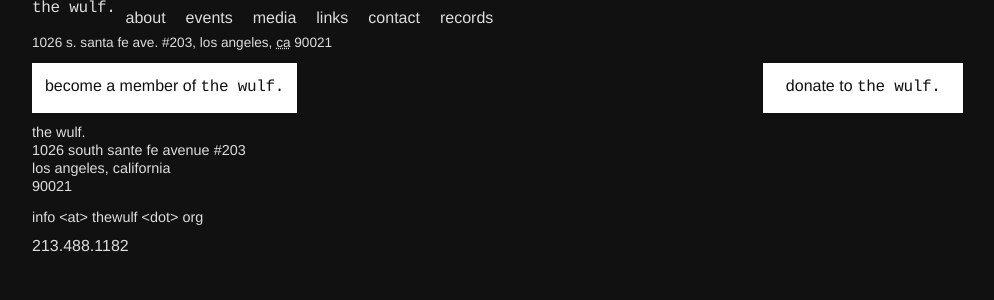
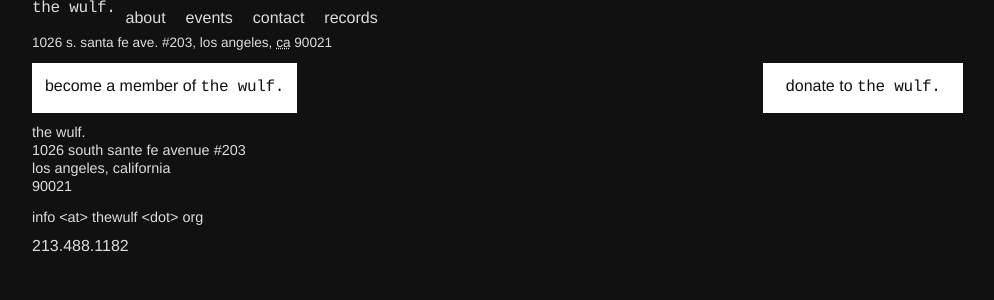
Before and after one commit to the-wulf/thewulf-webapp, a Django app: template templates/contact.html in a window 1280 px wide. Shown: the top 300 px of the page, without its empty margins (128-1122 px from the left). Run offline with Django 3.2, Linux system fonts and the light colour scheme; the template is opened without the code that fills it, so the values that code supplies are empty; parts of the project's set-up code (start-up, migrations or seed data) failed here and were passed over; some libraries are stand-ins or nearby versions.

Commit message:
removing legacy media and links pages

```diff
--- a/templates/header.html
+++ b/templates/header.html
@@ -5,8 +5,6 @@
 		<ul>
 		    <li><a href="http://www.thewulf.org/home/">about</a></li>
 		    <li><a href="http://www.thewulf.org/events/">events</a></li>
-		    <li><a href="http://www.thewulf.org/media/">media</a></li>
-		    <li><a href="http://www.thewulf.org/links/">links</a></li>
 		    <li><a href="http://www.thewulf.org/contact/">contact</a></li>
 		    <li><a href="http://www.records.thewulf.org">records</a></li>
 	    </ul>
```
